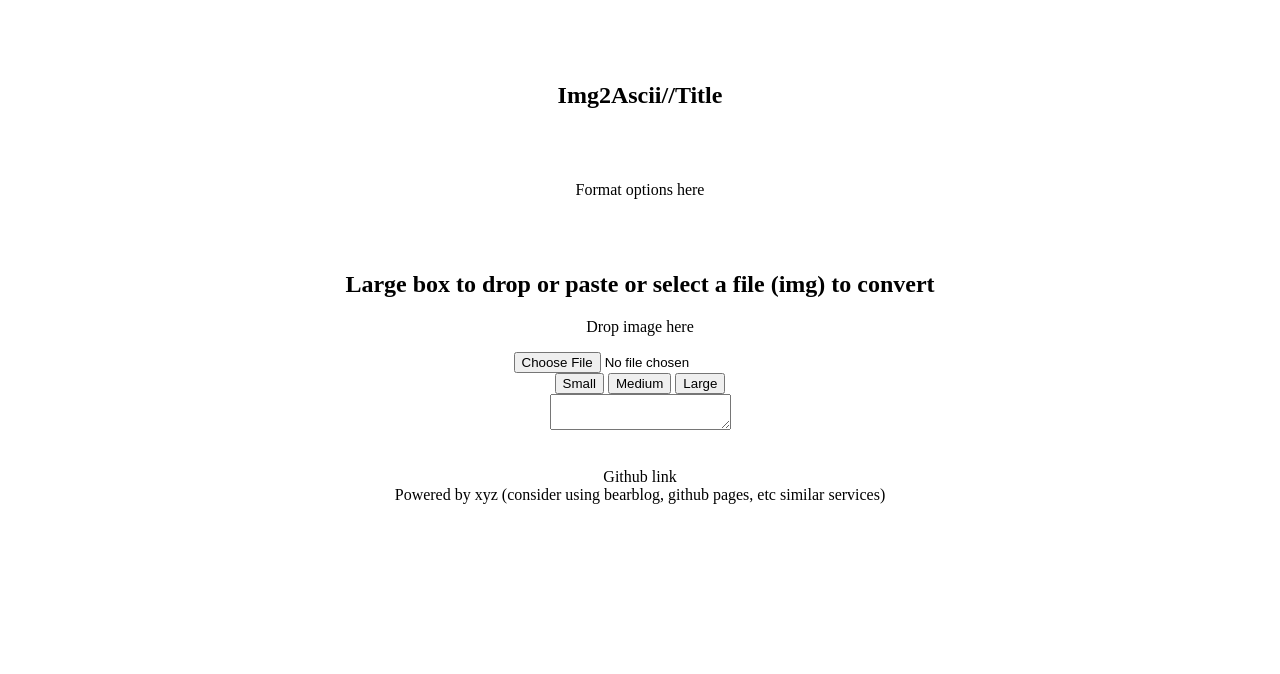
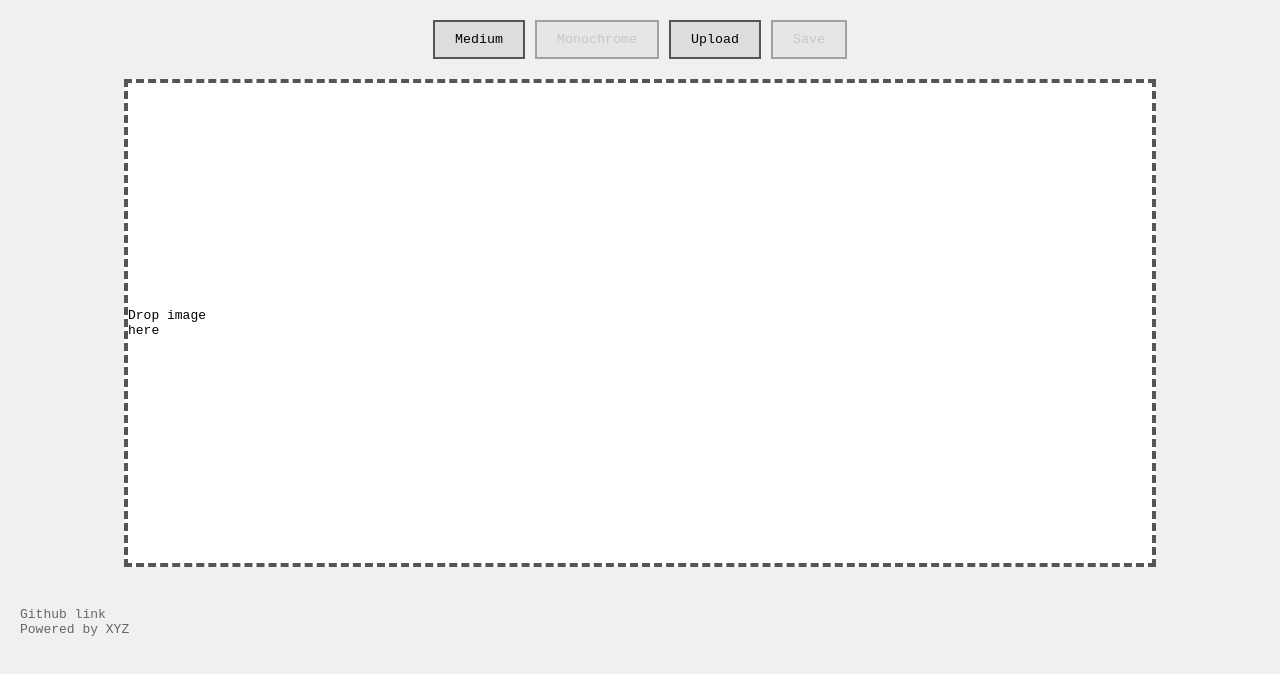
Before and after one commit to lepkinh/image-to-ascii-art, a plain HTML site: page src/frontend/index.html in a window 1280 px wide. Drawn offline with Linux system fonts and the light colour scheme.

Commit message:
updated frontend, basic css is added, index page updated to not be so template-y, buttons are now scrolling buttons, ascii is **functional **sort of

```diff
--- a/src/frontend/index.html
+++ b/src/frontend/index.html
@@ -10,60 +10,89 @@
 
 </head>
 
-<body style="text-align: center;">
-    <br><br><br>
+<body>
+  <!-- row of buttons -->
+  <div class="controls">
+    <button id="sizeBtn">Medium</button>
+    <button id="colorBtn" disabled>Monochrome</button>
+    <input type="file" id="imageInput" hidden accept="image/*">
+    <button id="uploadBtn">Upload</button>
+    <button id="saveBtn" disabled>Save</button>
+  </div>
 
-    <h2>Img2Ascii//Title</h2>
-
-    <br><br>
-
-    <p>Format options here</p>
-
-    <br><br>
-
-    <h2>Large box to drop or paste or select a file (img) to convert</h2>
-
+  <!-- image drop/ascii display -->
   <div id="dropbox">
     <p>Drop image here</p>
-      <input type="file" id="imageInput">
-      <br>
-
+    <pre id="asciiOutput"></pre>
   </div>
 
-    <div>
-      <button onclick="uploadImage(1)">Small</button>
-      <button onclick="uploadImage(2)">Medium</button>
-      <button onclick="uploadImage(3)">Large</button>
-    </div>
-    <textarea id="asciiOutput" readonly></textarea>
-
-    <br><br>
-
-    <p>Github link<br>Powered by xyz (consider using bearblog, github pages, etc similar services)</p>
+  <!-- footer -->
+  <p class="footer">Github link<br>Powered by XYZ</p>
 </body>
 
 <script>
-  async function uploadImage(size) {
-      const fileInput = document.getElementById("imageInput");
-      if (!fileInput.files.length) {
-          alert("Please select an image.");
-          return;
-      }
+let currentSize = 2; // 1=Small, 2=Medium, 3=Large
+let isColor = false;
 
-      const formData = new FormData();
-      formData.append("file", fileInput.files[0]);
-      formData.append("size", size);
+const sizeBtn = document.getElementById("sizeBtn");
+const colorBtn = document.getElementById("colorBtn");
+const uploadBtn = document.getElementById("uploadBtn");
+const saveBtn = document.getElementById("saveBtn");
+const dropbox = document.getElementById("dropbox");
+const imageInput = document.getElementById("imageInput");
 
-      const response = await fetch("http://127.0.0.1:5000/upload", {
-          method: "POST",
-          body: formData
+// size toggle
+sizeBtn.addEventListener("click", () => {
+  currentSize = currentSize === 3 ? 1 : currentSize + 1;
+  const sizes = ["Small", "Medium", "Large"];
+  sizeBtn.textContent = sizes[currentSize - 1];
 });
 
+// upload button, triggers hidden file input)
+uploadBtn.addEventListener("click", () => imageInput.click());
+
+// drag and drop
+dropbox.addEventListener("dragover", (e) => {
+  e.preventDefault();
+  dropbox.classList.add("dragover");
+});
+
+dropbox.addEventListener("dragleave", () => {
+  dropbox.classList.remove("dragover");
+});
+
+dropbox.addEventListener("drop", (e) => {
+  e.preventDefault();
+  dropbox.classList.remove("dragover");
+  const file = e.dataTransfer.files[0];
+  if (file && file.type.startsWith("image/")) {
+    handleFile(file);
+  }
+});
+
+// file input handler
+imageInput.addEventListener("change", (e) => {
+  const file = e.target.files[0];
+  if (file) handleFile(file);
+});
+
+async function handleFile(file) {
+  const formData = new FormData();
+  formData.append("file", file);
+  formData.append("size", currentSize);
+
+  try {
+    const response = await fetch("/upload", {
+      method: "POST",
+      body: formData,
+    });
     const data = await response.json();
-      if (data.error) {
-          alert(data.error);
-      } else {
-          document.getElementById("asciiOutput").value = data.ascii;
+    if (data.error) throw new Error(data.error);
+
+    document.getElementById("asciiOutput").textContent = data.ascii;
+    saveBtn.disabled = false;
+  } catch (error) {
+    alert(error.message);
   }
 }
 </script>
--- a/src/frontend/standard.css
+++ b/src/frontend/standard.css
@@ -1,3 +1,62 @@
 /*
 Likely a majority of "design" will be bootstrap
 */
+
+body {
+    font-family: monospace;
+    margin: 20px;
+    background: #f0f0f0;
+  }
+
+  .controls {
+    margin: 20px;
+    gap: 10px;
+    display: flex;
+    justify-content: center;
+  }
+
+  button {
+    padding: 10px 20px;
+    background: #ddd;
+    border: 2px solid #555;
+    cursor: pointer;
+    font-family: monospace;
+  }
+
+  button:disabled {
+    opacity: 0.5;
+    cursor: not-allowed;
+  }
+
+  #dropbox {
+    width: 80vw;
+    height: 60vh;
+    margin: 20px auto;
+    border: 4px dashed #555;
+    display: flex;
+    align-items: center;
+    justify-content: center;
+    background: white;
+    position: relative;
+  }
+
+  #dropbox:hover, #dropbox.dragover {
+    background: #eee;
+    border-color: #000;
+  }
+
+  #asciiOutput {
+    width: 100%;
+    height: 100%;
+    margin: 0;
+    padding: 10px;
+    overflow: auto;
+    font-size: calc(8px + 0.5vmin); /* Responsive scaling */
+    white-space: pre-wrap;
+    text-align: center;
+  }
+
+  .footer {
+    margin-top: 40px;
+    color: #666;
+  }
```
Also changed, not shown: 1 other file. Lines whose indentation alone changed are shown as unchanged.
